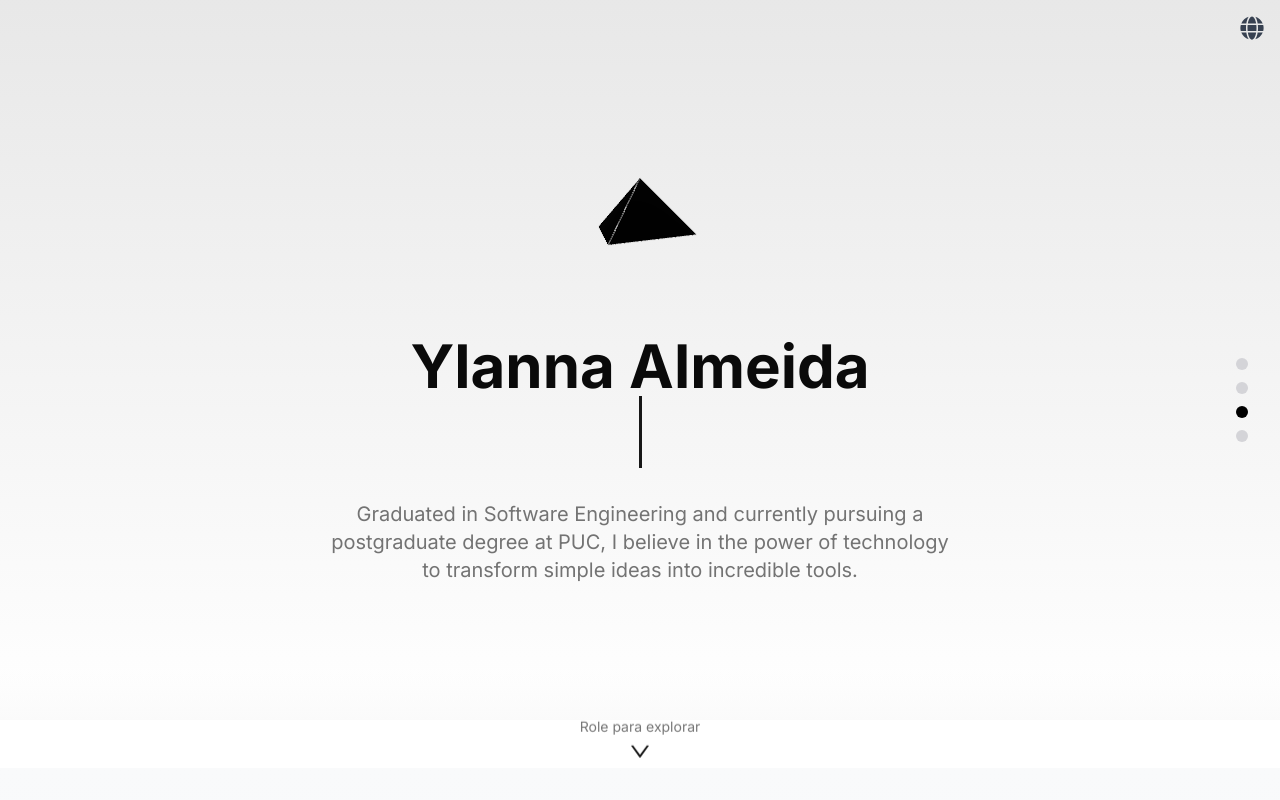
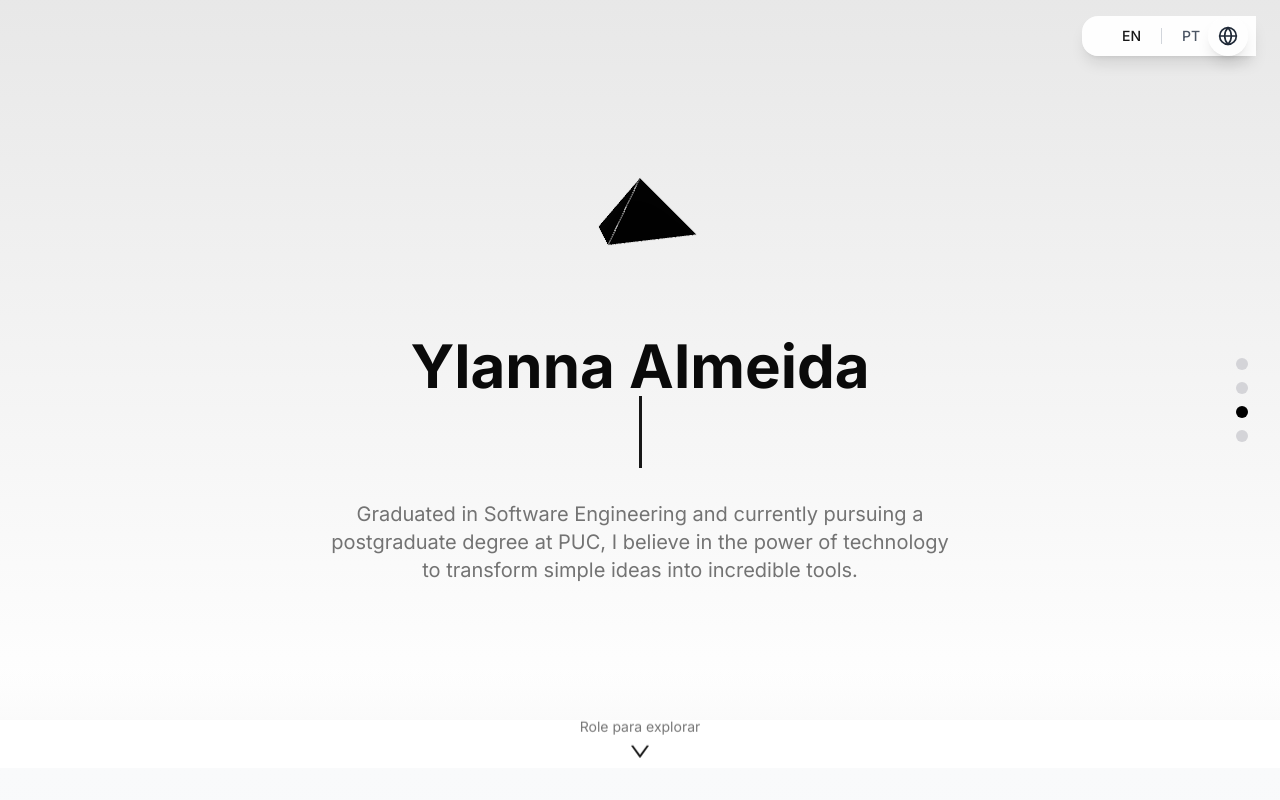
Before and after one commit to lanroo/portfoliolanna, a Next.js app: page / in a window 1280 px wide. Both pictures are taken after a click on the button 1252 px from the left and 28 px from the top of the page. Shown: the top 800 px of the page. Built offline with nearby package versions, Linux system fonts and the light colour scheme.

Commit message:
melhoria:icon translation

```diff
--- a/components/HeroSection.tsx
+++ b/components/HeroSection.tsx
@@ -1,12 +1,11 @@
-'use client';
-
 import { motion } from 'framer-motion';
 import { Canvas } from '@react-three/fiber';
 import { OrbitControls, Edges } from '@react-three/drei';
-import { FaGithub, FaTwitter, FaEnvelope, FaLinkedin, FaGlobe } from 'react-icons/fa';
+import { FaGithub, FaTwitter, FaEnvelope, FaLinkedin } from 'react-icons/fa';
 import { useEffect, useState, useCallback } from 'react';
 import ScrollIndicator from './ScrollIndicator';
 import { useTranslation } from 'react-i18next';
+import LanguageSwitcher from './LanguageSwitcher';
 
 function Pyramid() {
   return (
@@ -21,10 +20,9 @@ function Pyramid() {
 }
 
 export default function HeroSection() {
-  const { t, i18n } = useTranslation();
+  const { t } = useTranslation();
   const [displayText, setDisplayText] = useState('');
   const [isDeleting, setIsDeleting] = useState(false);
-  const [menuOpen, setMenuOpen] = useState(false);
   const fullText = t('hero.role');
 
   const animateText = useCallback(() => {
@@ -58,44 +56,11 @@ export default function HeroSection() {
     };
   }, [animateText]);
 
-  const changeLanguage = (lang: string) => {
-    i18n.changeLanguage(lang);
-    setMenuOpen(false);
-  };
-
   return (
     <section className="relative h-[90vh] flex flex-col items-center justify-center bg-gradient-to-b from-primary/10 to-background overflow-hidden mb-12">
-      <div
-        className="absolute top-4 right-4 z-50"
-        onMouseEnter={() => setMenuOpen(true)}
-        onMouseLeave={() => setMenuOpen(false)}
-      >
-        <button className="text-gray-700 hover:text-black transition-all duration-300">
-          <FaGlobe className="text-2xl" />
-        </button>
+      <LanguageSwitcher />
 
-        {/* Menu de Idiomas */}
-        {menuOpen && (
-          <div className="absolute top-8 right-0 bg-white shadow-md rounded-lg flex flex-col overflow-hidden">
-            <button
-              className="px-4 py-2 text-sm hover:bg-gray-100 text-gray-800"
-              onClick={() => changeLanguage('en')}
-            >
-              EN
-            </button>
-            <button
-              className="px-4 py-2 text-sm hover:bg-gray-100 text-gray-800"
-              onClick={() => changeLanguage('pt')}
-            >
-              PT
-            </button>
-          </div>
-        )}
-      </div>
-
-      {/* Conteúdo Principal */}
       <div className="absolute bottom-0 left-0 right-0 h-12 bg-gradient-to-b from-transparent to-[#fafafa]" />
-
       <div className="absolute inset-0 w-full h-full">
         <div className="absolute inset-0 bg-grid-white/[0.02] bg-grid" />
       </div>
--- /dev/null
+++ b/components/LanguageSwitcher.tsx
@@ -0,0 +1,80 @@
+import { useState, useEffect, useRef } from 'react';
+import { useTranslation } from 'react-i18next';
+import { Globe } from 'lucide-react';
+
+export default function LanguageSwitcher() {
+  const { i18n } = useTranslation();
+  const [isOpen, setIsOpen] = useState(false);
+  const switcherRef = useRef<HTMLDivElement>(null);
+
+  const changeLanguage = (lang: string) => {
+    i18n.changeLanguage(lang);
+    setIsOpen(false);
+  };
+
+  useEffect(() => {
+    const handleClickOutside = (event: MouseEvent) => {
+      if (switcherRef.current && !switcherRef.current.contains(event.target as Node)) {
+        setIsOpen(false);
+      }
+    };
+
+    document.addEventListener('mousedown', handleClickOutside);
+    return () => document.removeEventListener('mousedown', handleClickOutside);
+  }, []);
+
+  return (
+    <div
+      ref={switcherRef}
+      className="fixed top-4 right-8 z-50"
+    >
+      <button
+        onClick={() => setIsOpen(!isOpen)}
+        className="relative z-50 flex items-center justify-center w-10 h-10 rounded-full bg-white/10 backdrop-blur-sm hover:bg-white/20 transition-all duration-300 shadow-lg"
+        aria-label="Language Switcher"
+      >
+        <Globe
+          className={`w-5 h-5 text-gray-800 transition-all duration-500 ${
+            isOpen ? 'rotate-180' : 'rotate-0'
+          }`}
+        />
+      </button>
+
+      <div
+        className={`
+          absolute right-0 top-0
+          transform transition-all duration-300 ease-out
+          ${isOpen
+            ? 'translate-x-0 opacity-100'
+            : 'translate-x-full opacity-0 pointer-events-none'
+          }
+        `}
+      >
+        <div className="flex items-center bg-white/95 backdrop-blur-sm rounded-l-2xl shadow-lg h-10 pl-8 pr-12 -mr-2">
+          {[
+            { code: 'en', label: 'EN' },
+            { code: 'pt', label: 'PT' }
+          ].map((language, index) => (
+            <>
+              {index > 0 && <div className="w-px h-4 bg-gray-300 mx-3" />}
+              <button
+                key={language.code}
+                onClick={() => changeLanguage(language.code)}
+                className={`
+                  px-2 text-sm font-medium rounded-md
+                  ${i18n.language === language.code
+                    ? 'text-primary'
+                    : 'text-gray-600 hover:text-gray-900'
+                  }
+                  transition-colors duration-150
+                `}
+              >
+                {language.label}
+              </button>
+            </>
+          ))}
+        </div>
+      </div>
+    </div>
+  );
+}
```
